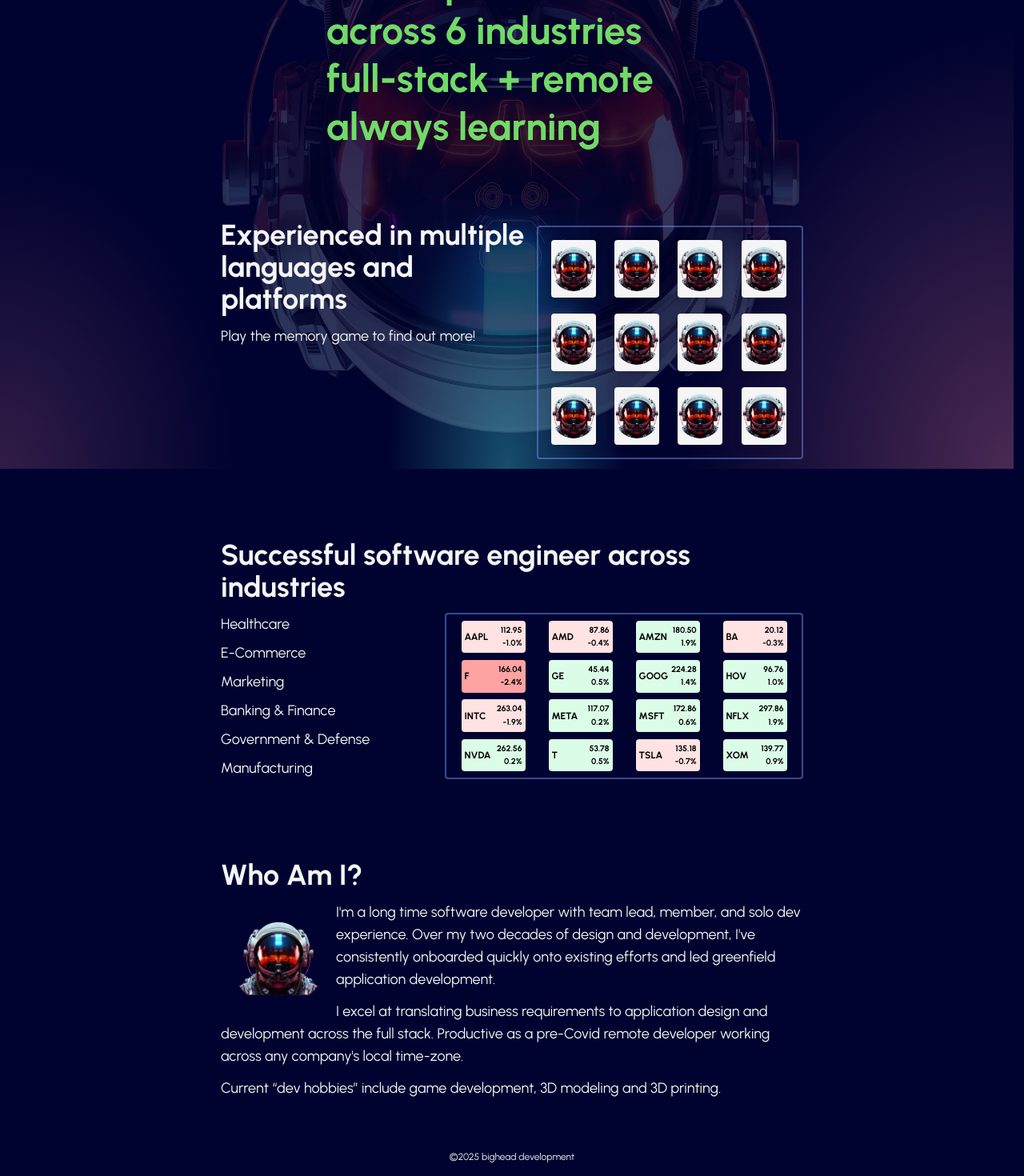
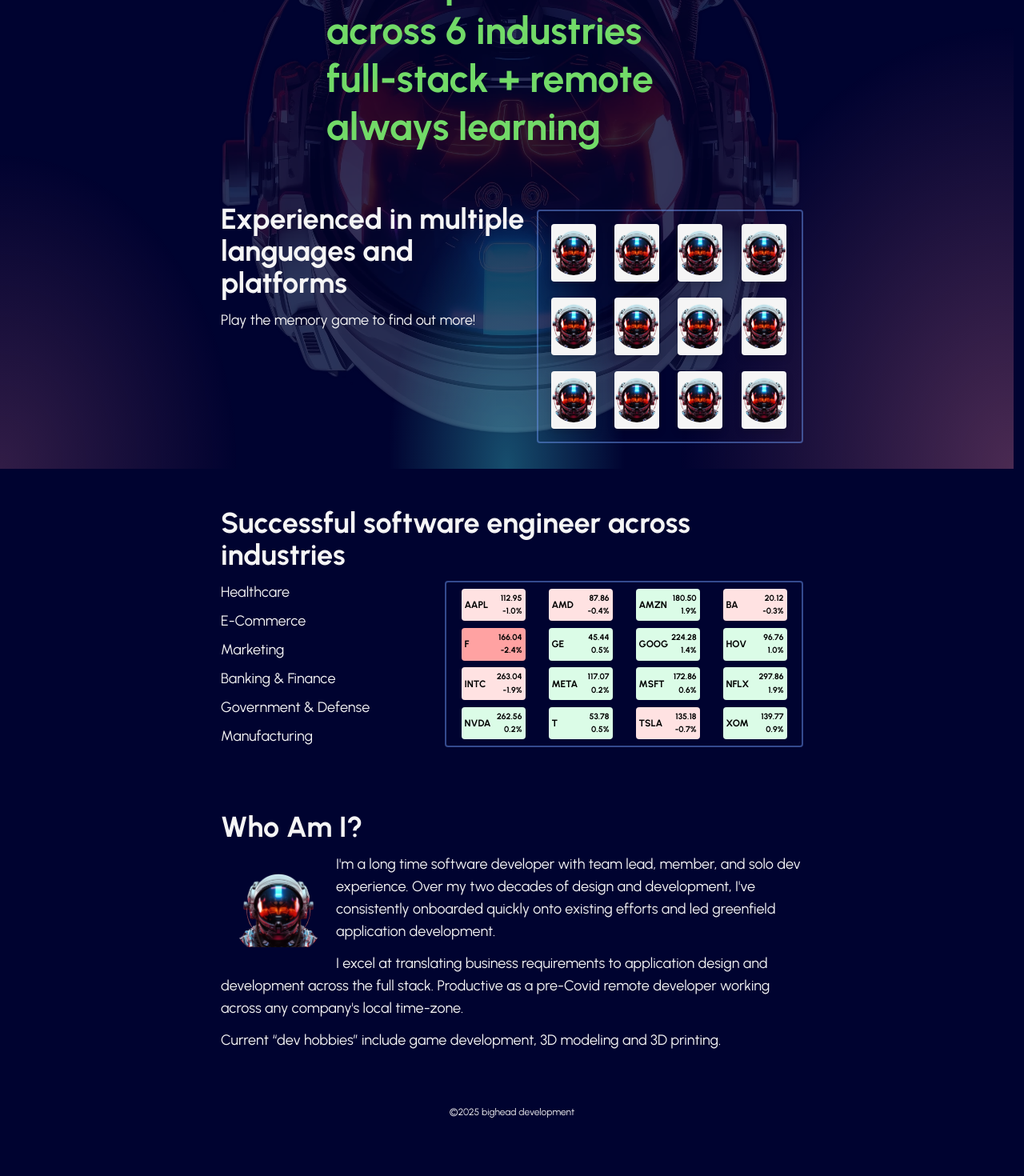
Before and after one commit to big-head-dev/bighead-web, a React (Vite) app: page / in a window 1280 px wide. Shown: the part 214-1684 px from the top of the page at 80% size. After the commit the page ends 1628 px from the top, so only its background shows below. Built offline with nearby package versions, Linux system fonts and the light colour scheme.

Commit message:
margin increase

```diff
--- a/src/components/About.tsx
+++ b/src/components/About.tsx
@@ -3,7 +3,7 @@ import astroFrontImg from '/astro-looking-forward.webp'
 type Props = {}
 export const About = ({}: Props) => {
   return (
-    <section className="w-sm md:w-3xl mx-auto mt-15 md:text-lg p-5 md:text-lg">
+    <section className="w-sm md:w-3xl mx-auto mt-5 md:mt-10 md:text-lg p-5 md:text-lg">
       <h2 className="text-3xl md:text-4xl">Who Am I?</h2>
       <img
         src={astroFrontImg}
--- a/src/components/Footer.tsx
+++ b/src/components/Footer.tsx
@@ -1,7 +1,7 @@
 type Props = {}
 export const Footer = ({}: Props) => {
   return (
-    <section className="mt-4 py-4 text-xs text-center">
+    <section className="mt-5 py-4 text-xs text-center">
       <span className="text-md">&copy;</span>2025 bighead development
     </section>
   )
--- a/src/components/Hero.tsx
+++ b/src/components/Hero.tsx
@@ -1,7 +1,7 @@
 type Props = {}
 export const Hero = ({}: Props) => {
   return (
-    <section className="flex justify-center mt-15">
+    <section className="flex justify-center mt-5 md:mt-15">
       <ul className="text-bh-green font-bold text-4xl md:text-5xl ">
         <li className="mb-3">20+ years experience</li>
         <li className="mb-3">14 companies</li>
--- a/src/components/Industry.tsx
+++ b/src/components/Industry.tsx
@@ -3,7 +3,7 @@ import { StockTicker } from './StockTicker/StockTicker'
 type Props = {}
 export const Industry = ({}: Props) => {
   return (
-    <section className="w-sm md:w-3xl mx-auto mt-15 md:text-lg p-5">
+    <section className="w-sm md:w-3xl mx-auto mt-5 md:mt-10 md:text-lg p-5">
       <h2 className="text-3xl md:text-4xl">Successful software engineer across industries</h2>
       <div className=" flex flex-col md:flex-row md:justify-between">
         <ul className="flex flex-col gap-2">
--- a/src/components/TechStack.tsx
+++ b/src/components/TechStack.tsx
@@ -4,7 +4,7 @@ import MemoryGame from './Memory/MemoryGame'
 type Props = {}
 export const TechStack = ({}: Props) => {
   return (
-    <section className="w-sm md:w-3xl mx-auto mt-15 md:text-lg p-5">
+    <section className="w-sm md:w-3xl mx-auto mt-5 md:mt-10 md:text-lg p-5">
       <div className=" flex flex-col md:flex-row ">
         <div>
           <h2 className="text-3xl md:text-4xl">Experienced in multiple languages and platforms</h2>
```
